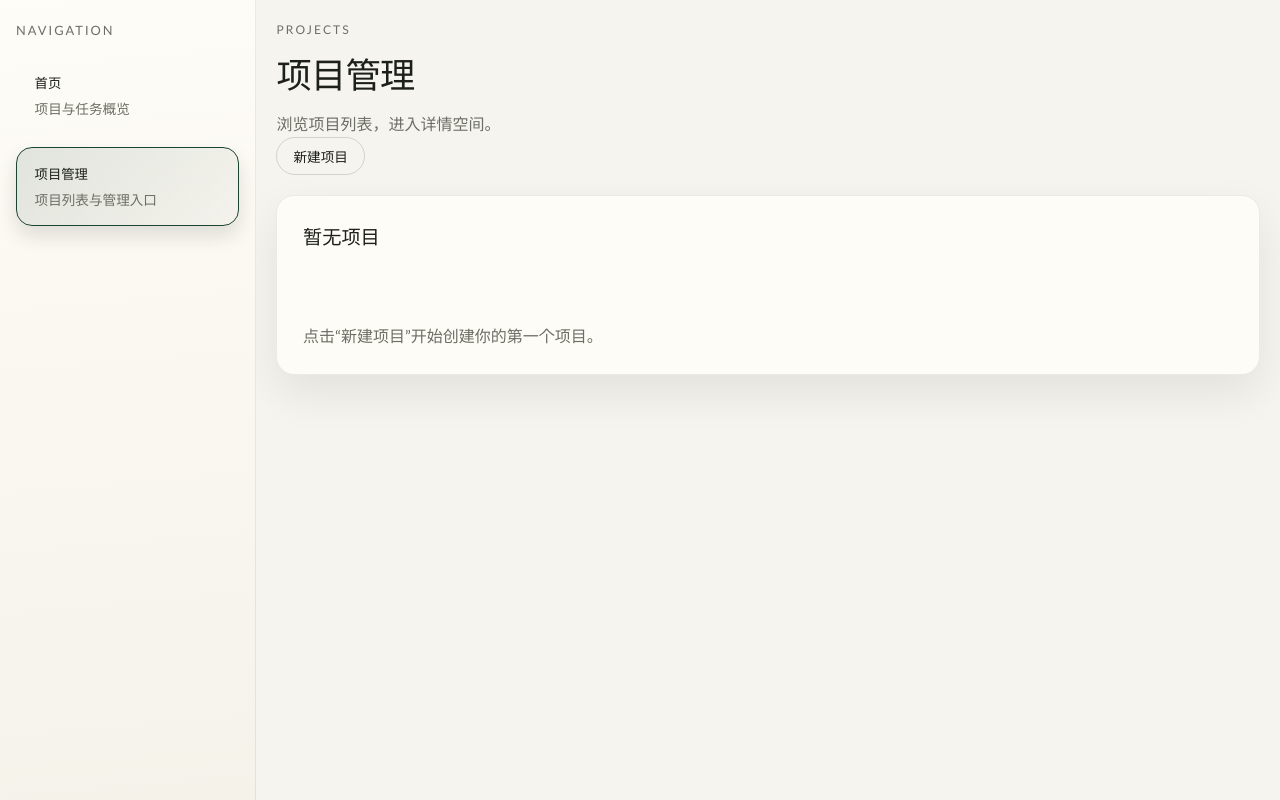
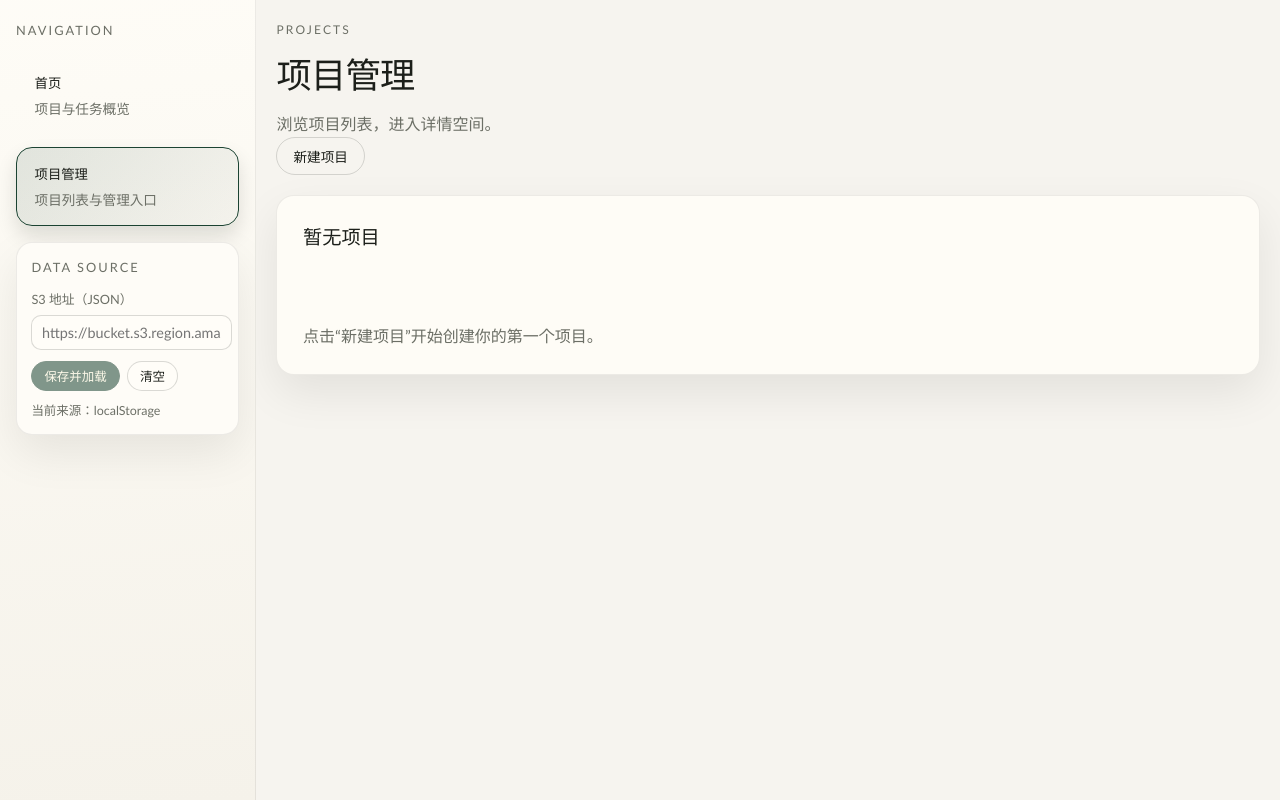
Before and after one commit to ssst0n3/vector, a React app in the folder frontend/: page / in a window 1280 px wide. Built offline with nearby package versions, Linux system fonts and the light colour scheme; the HTML template or start-up script is replaced by a standard one.

Commit message:
feat: add configurable S3 data source panel

```diff
--- a/frontend/src/App.tsx
+++ b/frontend/src/App.tsx
@@ -196,6 +196,7 @@ const NEW_STORAGE_KEY_PREFIX = 'ow64:board:'
 const LEGACY_STORAGE_KEY_PREFIX = 'ow64:mandala:'
 const PROJECT_LIST_STORAGE_KEY = 'project:list:v1'
 const LEGACY_PROJECT_META_STORAGE_KEY = 'project:meta:v1'
+const DATA_SOURCE_URL_STORAGE_KEY = 'ow64:data-source:url'
 
 const PILLAR_CELLS = ROOT_CELLS.filter((cell): cell is Extract<RootCell, { role: 'pillar' }> => cell.role === 'pillar')
 
@@ -579,6 +580,28 @@ const persistProjectList = (projects: ProjectItem[]) => {
   window.localStorage.setItem(PROJECT_LIST_STORAGE_KEY, JSON.stringify(projects))
 }
 
+const loadConfiguredSourceUrl = (): string | null => {
+  if (typeof window === 'undefined') {
+    return null
+  }
+
+  const source = window.localStorage.getItem(DATA_SOURCE_URL_STORAGE_KEY)?.trim()
+  return source ? source : null
+}
+
+const persistConfiguredSourceUrl = (source: string | null) => {
+  if (typeof window === 'undefined') {
+    return
+  }
+
+  if (!source) {
+    window.localStorage.removeItem(DATA_SOURCE_URL_STORAGE_KEY)
+    return
+  }
+
+  window.localStorage.setItem(DATA_SOURCE_URL_STORAGE_KEY, source)
+}
+
 const hasLegacyProjectEvidence = (): boolean => {
   if (typeof window === 'undefined') {
     return false
@@ -789,7 +812,8 @@ const loadInitialProjectDataFromSource = async (source: string): Promise<Initial
   }
 }
 
-const SOURCE_URL = getSourceUrlFromSearchParams()
+const URL_SOURCE_URL = getSourceUrlFromSearchParams()
+const CONFIGURED_SOURCE_URL = loadConfiguredSourceUrl()
 const INITIAL_PROJECT_DATA = loadInitialProjectDataFromLocalStorage()
 
 const isSameTarget = (left: EditingTarget | null, right: EditingTarget) => {
@@ -1588,34 +1612,51 @@ function App() {
   const [draftTitle, setDraftTitle] = useState('')
   const [draftSubtitle, setDraftSubtitle] = useState('')
   const [markdownImportFeedback, setMarkdownImportFeedback] = useState('')
+  const [sourceUrlDraft, setSourceUrlDraft] = useState<string>(() => CONFIGURED_SOURCE_URL ?? '')
+  const [configuredSourceUrl, setConfiguredSourceUrl] = useState<string>(() => CONFIGURED_SOURCE_URL ?? '')
+  const [sourceLoadFeedback, setSourceLoadFeedback] = useState('')
   const [dragSourceTarget, setDragSourceTarget] = useState<DraggableCardTarget | null>(null)
   const [dragOverKey, setDragOverKey] = useState<string | null>(null)
   const markdownFileInputRef = useRef<HTMLInputElement | null>(null)
 
+  const effectiveSourceUrl = URL_SOURCE_URL ?? (configuredSourceUrl.trim() || null)
+
+  const applyInitialProjectData = (data: InitialProjectData) => {
+    setProjects(data.projects)
+    setBoardByProject(data.boards)
+    setSelectedProjectId(data.selectedProjectId)
+    setProjectEditingId(null)
+    setIsCreatingProject(false)
+    setShowProjectInfo(false)
+    setEditingTarget(null)
+    setDraftTitle('')
+    setDraftSubtitle('')
+    setActiveLayer('root')
+    setDrillPath(null)
+  }
+
   useEffect(() => {
-    if (!SOURCE_URL) {
-      return
-    }
-
     let disposed = false
 
     const hydrateFromSource = async () => {
-      const sourceData = await loadInitialProjectDataFromSource(SOURCE_URL)
-      if (disposed || !sourceData) {
+      if (!effectiveSourceUrl) {
+        applyInitialProjectData(loadInitialProjectDataFromLocalStorage())
         return
       }
 
-      setProjects(sourceData.projects)
-      setBoardByProject(sourceData.boards)
-      setSelectedProjectId(sourceData.selectedProjectId)
-      setProjectEditingId(null)
-      setIsCreatingProject(false)
-      setShowProjectInfo(false)
-      setEditingTarget(null)
-      setDraftTitle('')
-      setDraftSubtitle('')
-      setActiveLayer('root')
-      setDrillPath(null)
+      const sourceData = await loadInitialProjectDataFromSource(effectiveSourceUrl)
+      if (disposed) {
+        return
+      }
+
+      if (!sourceData) {
+        applyInitialProjectData(loadInitialProjectDataFromLocalStorage())
+        setSourceLoadFeedback('数据源加载失败，已回退到 localStorage。')
+        return
+      }
+
+      applyInitialProjectData(sourceData)
+      setSourceLoadFeedback('')
     }
 
     void hydrateFromSource()
@@ -1623,7 +1664,7 @@ function App() {
     return () => {
       disposed = true
     }
-  }, [])
+  }, [effectiveSourceUrl])
 
   const selectedProject = useMemo(
     () => (selectedProjectId ? projects.find((project) => project.id === selectedProjectId) : undefined),
@@ -1656,6 +1697,30 @@ function App() {
     setProjectDraftName('')
     setProjectDraftSummary('')
     setProjectDraftStatus(PROJECT_STATUS_OPTIONS[0])
+  }
+
+  const handleSourceSave = () => {
+    const trimmedSource = sourceUrlDraft.trim()
+    if (!trimmedSource) {
+      return
+    }
+
+    try {
+      const normalizedSource = new URL(trimmedSource, window.location.href).toString()
+      persistConfiguredSourceUrl(normalizedSource)
+      setConfiguredSourceUrl(normalizedSource)
+      setSourceUrlDraft(normalizedSource)
+      setSourceLoadFeedback(URL_SOURCE_URL ? '已保存地址。当前仍优先使用 URL 的 src 参数。' : '')
+    } catch {
+      setSourceLoadFeedback('地址无效，请输入可访问的 S3 JSON URL。')
+    }
+  }
+
+  const handleSourceClear = () => {
+    persistConfiguredSourceUrl(null)
+    setConfiguredSourceUrl('')
+    setSourceUrlDraft('')
+    setSourceLoadFeedback(URL_SOURCE_URL ? '已清空页面配置。当前仍优先使用 URL 的 src 参数。' : '')
   }
 
   const handleViewChange = (nextView: ViewMode) => {
@@ -2192,6 +2257,36 @@ function App() {
               </button>
             </div>
           </nav>
+
+          <section className="sidebar-section" aria-label="Data source configuration">
+            <p className="nav-title">Data Source</p>
+            <label className="project-field" htmlFor="data-source-url">
+              <span>S3 地址（JSON）</span>
+              <input
+                id="data-source-url"
+                className="project-input"
+                value={sourceUrlDraft}
+                onChange={(event) => setSourceUrlDraft(event.target.value)}
+                placeholder="https://bucket.s3.region.amazonaws.com/data.json"
+              />
+            </label>
+            <div className="project-actions">
+              <button type="button" className="mandala-action" onClick={handleSourceSave} disabled={!sourceUrlDraft.trim()}>
+                保存并加载
+              </button>
+              <button type="button" className="mandala-action is-muted" onClick={handleSourceClear}>
+                清空
+              </button>
+            </div>
+            {URL_SOURCE_URL ? (
+              <p className="mandala-path sidebar-mandala-path">当前来源：URL src 参数（优先）</p>
+            ) : configuredSourceUrl.trim() ? (
+              <p className="mandala-path sidebar-mandala-path">当前来源：页面配置地址</p>
+            ) : (
+              <p className="mandala-path sidebar-mandala-path">当前来源：localStorage</p>
+            )}
+            {sourceLoadFeedback && <p className="mandala-path sidebar-mandala-path">{sourceLoadFeedback}</p>}
+          </section>
 
           {isProjectDetailView && selectedProject && (
             <>
```
